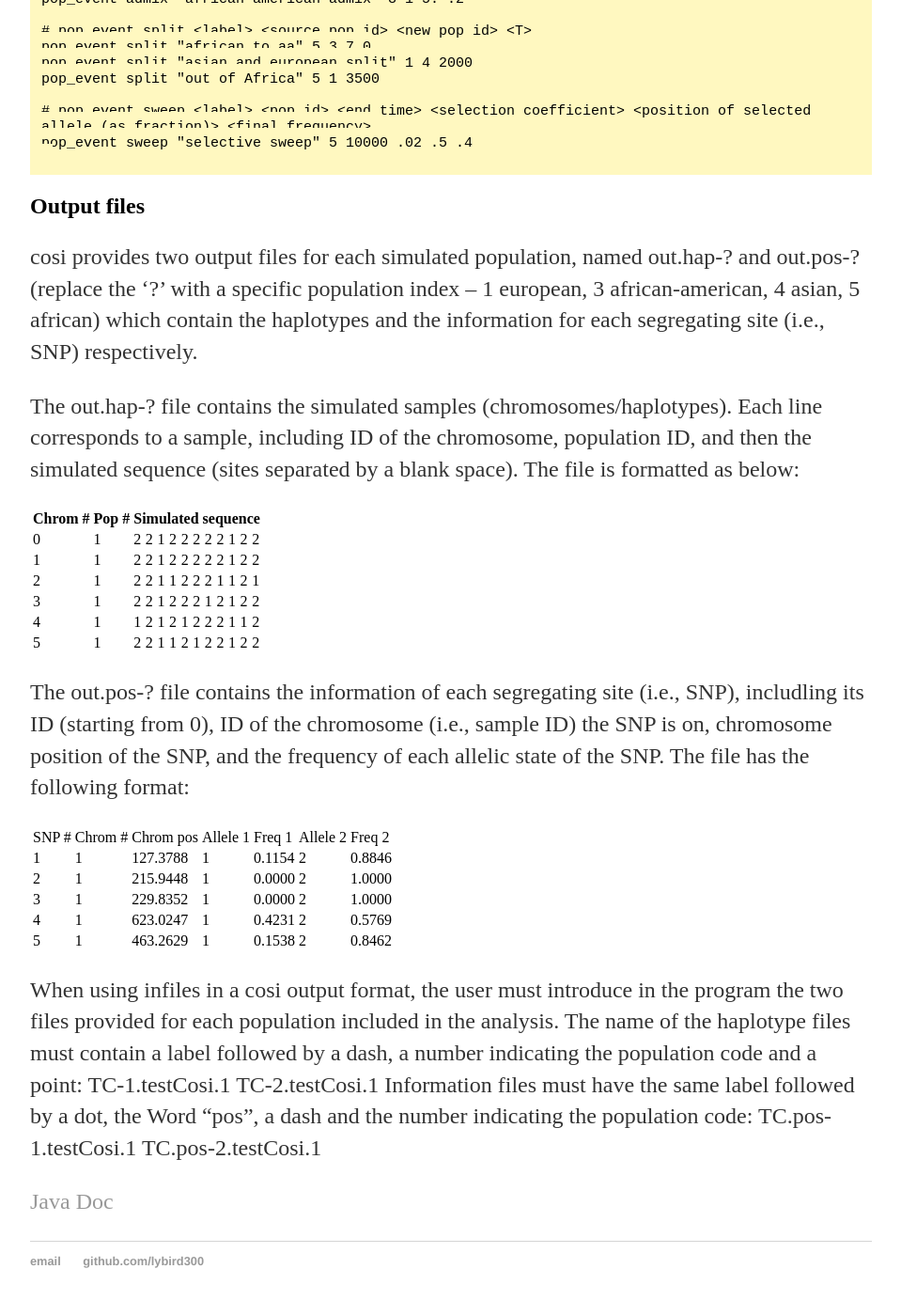
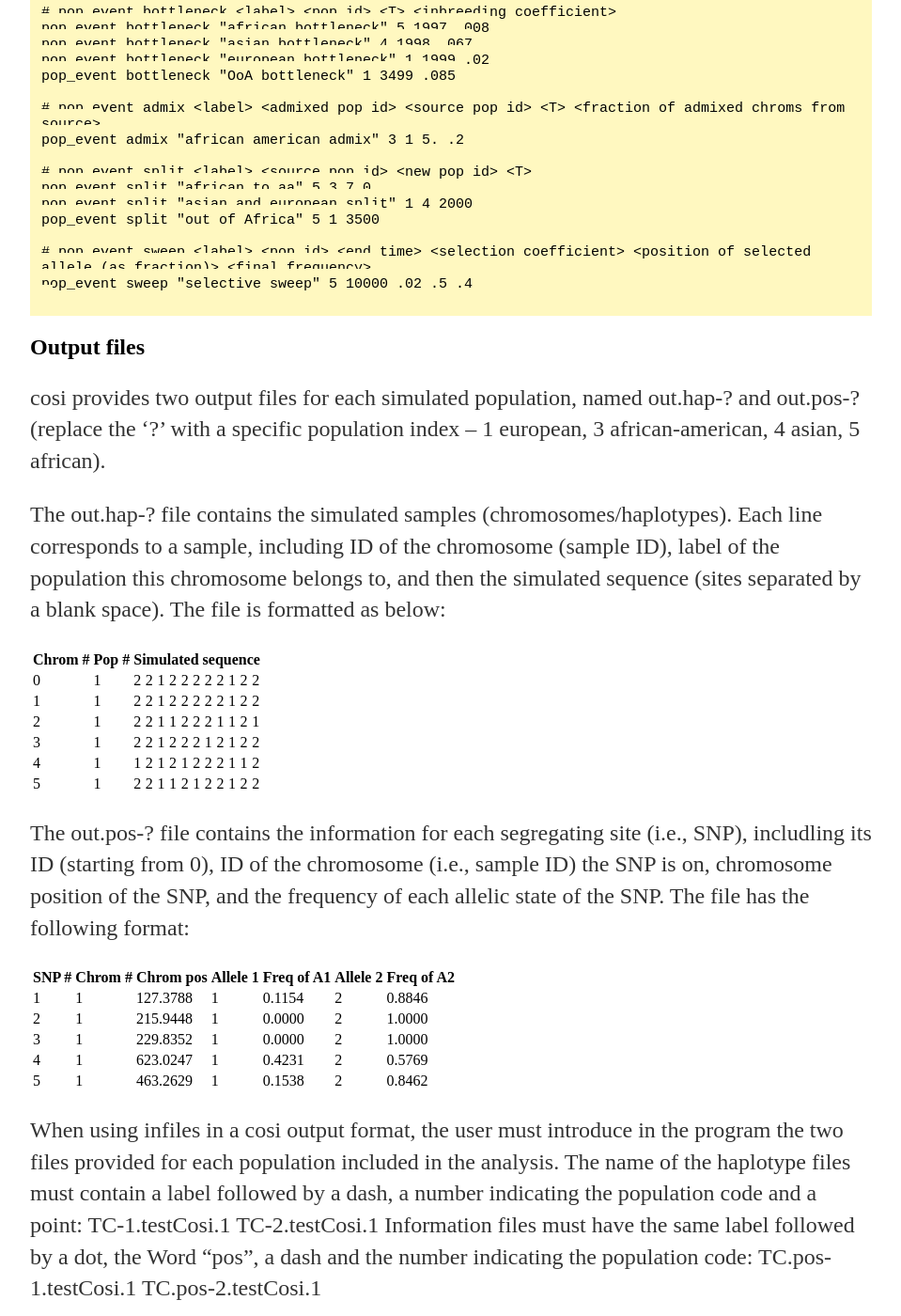
Before and after one commit to lybird300/lybird300.github.io, a Jekyll site: the page built from _posts/2015-04-20-cojava-manual.md, in a window 1280 px wide and 1400 px high, scrolled down 2724 px. Shown: the whole window at 94% size, without its empty margins (160-1119 px from the left). Built offline with Jekyll 4.4.1, drawn with Linux system fonts in a browser that asks for light colours; some of the changed text lies outside the part shown.

Commit message:
Update 2015-04-20-cojava-manual.md

```diff
--- a/_posts/2015-04-20-cojava-manual.md
+++ b/_posts/2015-04-20-cojava-manual.md
@@ -5,7 +5,7 @@
 ---
 <h2>Initiate CoJava</h2>
 The program must be invoked with the following command-line arguments
-<pre class="prettyprint pre-scrollable"><code>
+</br><pre><code>
 "-p" (REQUIRED) specifies the parameter file, which is a text file that describes the demographic model to be simulated.
 "-o" (REQUIRED) specify the base name for output files.  Output consists of a pair of files for each sampled population, one containing a list of all variant sites (with position and allele frequencies), the other containing the haplotypes for that population.
 "-l" specify the log file that
@@ -14,7 +14,7 @@
 </code></pre>
 
 <h2>Set up parameters</h2>
-<pre class="prettyprint pre-scrollable"><code>
+<pre><code>
 # The parameter file defines the population structure and other input parameters, using keywords.
 # Comments are indicated by "#" at the beginning of a line.
 # newlines don't matter.
@@ -130,18 +130,15 @@
 </code></pre>
 
 <h2>Output files</h2>
-cosi provides two output files for each simulated population, named out.hap-? and out.pos-? (replace the '?' with a specific population index --  1 european, 3 african-american, 4 asian, 5 african) which contain the haplotypes and the information for each segregating site (i.e., SNP) respectively.
+cosi provides two output files for each simulated population, named out.hap-? and out.pos-? (replace the '?' with a specific population index --  1 european, 3 african-american, 4 asian, 5 african).
 
-The out.hap-? file contains the simulated samples (chromosomes/haplotypes). Each line corresponds to a sample, including ID of the chromosome, population ID, and then the simulated sequence (sites separated by a blank space). The file is formatted as below:
+The out.hap-? file contains the simulated samples (chromosomes/haplotypes). Each line corresponds to a sample, including ID of the chromosome (sample ID), label of the population this chromosome belongs to, and then the simulated sequence (sites separated by a blank space). The file is formatted as below:
 <table border="0">
-  <thead>
   <tr>
     <th>Chrom #</th>
     <th>Pop #</th>
     <th colspan="11">Simulated sequence</th>
   </tr>
-  </thead>
-  <tbody>
   <tr>
     <td>0</td>
     <td>1</td>
@@ -232,18 +229,17 @@
     <td>2</td>
     <td>2</td>
   </tr>
-  </tbody>
 </table>
-The out.pos-? file contains the information of each segregating site (i.e., SNP), includling its ID (starting from 0), ID of the chromosome (i.e., sample ID) the SNP is on, chromosome position of the SNP, and the frequency of each allelic state of the SNP. The file has the following format:
+The out.pos-? file contains the information for each segregating site (i.e., SNP), includling its ID (starting from 0), ID of the chromosome (i.e., sample ID) the SNP is on, chromosome position of the SNP, and the frequency of each allelic state of the SNP. The file has the following format:
 <table border="0">
   <tr>
-    <td>SNP #</td>
-    <td>Chrom #</td>
-    <td>Chrom pos</td>
-    <td>Allele 1</td>
-    <td>Freq 1</td>
-    <td>Allele 2</td>
-    <td>Freq 2</td>
+    <th>SNP #</th>
+    <th>Chrom #</th>
+    <th>Chrom pos</th>
+    <th>Allele 1</th>
+    <th>Freq of A1</th>
+    <th>Allele 2</th>
+    <th>Freq of A2</th>
   </tr>
   <tr>
     <td>1</td>
```
